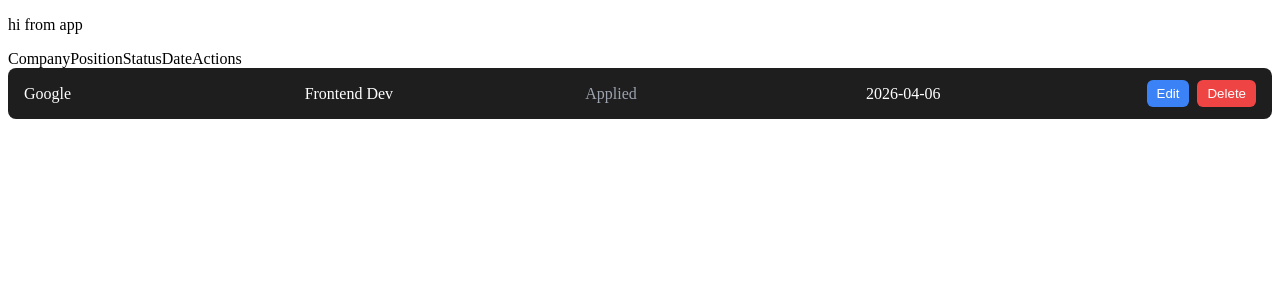
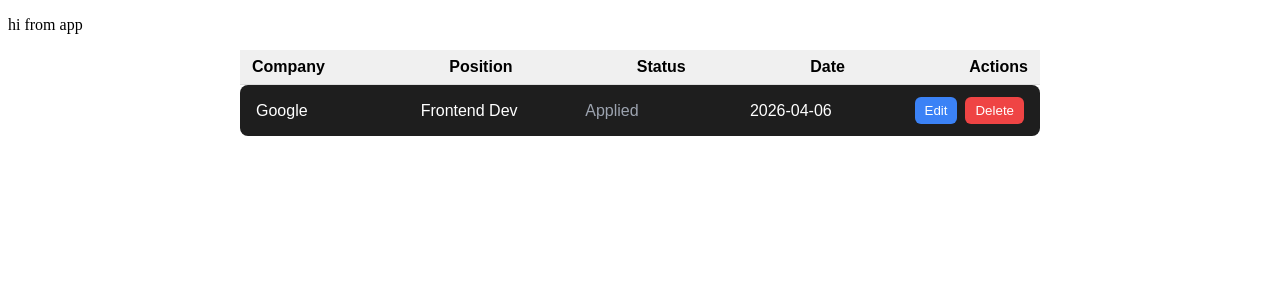
Before and after one commit to HanKwan/Job-application-tracker, a React (Vite) app: page / in a window 1280 px wide. Shown: the top 300 px of the page. Built offline with nearby package versions, Linux system fonts and the light colour scheme.

Commit message:
style: added styling to the app-list header

```diff
--- a/src/components/ApplicationList.tsx
+++ b/src/components/ApplicationList.tsx
@@ -1,5 +1,6 @@
 import ApplicationItem from "./ApplicationItem"
 import type { AppItem } from "../types/AppType"
+import "../css/AppList.css"
 
 interface ApplicationProps {
     applications: AppItem[]
@@ -8,8 +9,8 @@ interface ApplicationProps {
 const ApplicationList = ({ applications }: ApplicationProps) => {
 
     return (
-        <div>
-            <div>
+        <div className="app-list">
+            <div className="app-list-header">
                 <span>Company</span>
                 <span>Position</span>
                 <span>Status</span>
--- /dev/null
+++ b/src/css/AppList.css
@@ -0,0 +1,19 @@
+.app-list {
+  width: 100%;
+  max-width: 800px;
+  margin: 0 auto;
+  font-family: sans-serif;
+}
+
+.app-list-header {
+  display: flex;
+  justify-content: space-between;
+  padding: 8px 12px;
+  border-bottom: 1px solid #ddd;
+  align-items: center;
+}
+
+.app-list-header {
+  font-weight: bold;
+  background-color: #f0f0f0;
+}
```
